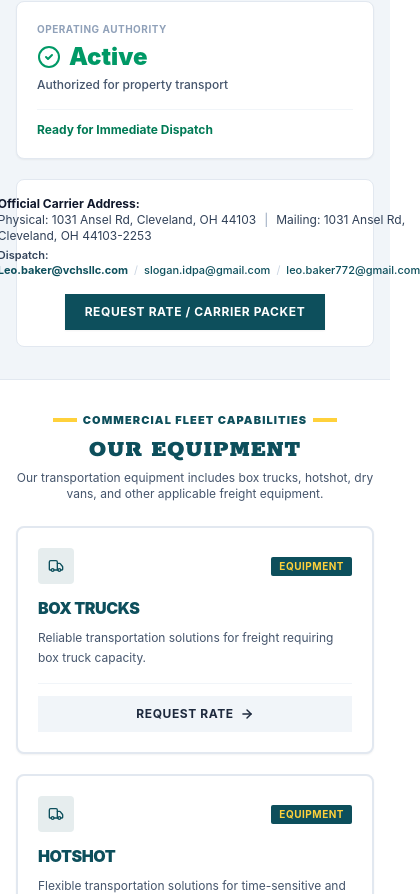
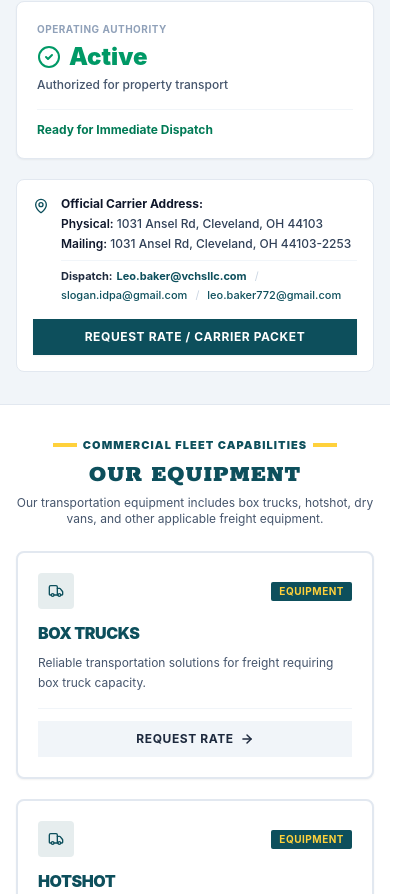
Before and after one commit to aimadil2222-alt/carrier-, a React (Vite) app: page / in a window 390 px wide. Shown: the part 1411-2305 px from the top of the page, 420 px wide, since content can reach past the window. Built offline with nearby package versions, Linux system fonts and the light colour scheme.

Commit message:
fix: improve responsive layout and text wrapping
Adjusted grid structures and added overflow handling to prevent layout breakage on mobile devices. Added break-words utilities to ensure long company names and addresses wrap correctly.

```diff
--- a/src/components/AboutUs.tsx
+++ b/src/components/AboutUs.tsx
@@ -34,11 +34,11 @@ export const AboutUs: React.FC = () => {
 
           {/* Written Information Cards */}
           <div className="grid grid-cols-1 sm:grid-cols-3 gap-3.5 pt-3">
-            <div className="p-4 bg-slate-50 rounded border border-slate-200 text-xs">
+            <div className="p-4 bg-slate-50 rounded border border-slate-200 text-xs min-w-0">
               <span className="font-bold text-[#0D4F5C] uppercase text-[10px] block mb-1">
                 Headquarters
               </span>
-              <span className="text-slate-700 font-medium">{COMPANY_INFO.physicalAddress.full}</span>
+              <span className="text-slate-700 font-medium break-words block">{COMPANY_INFO.physicalAddress.full}</span>
             </div>
 
             <div className="p-4 bg-slate-50 rounded border border-slate-200 text-xs">
--- a/src/components/CarrierCredentials.tsx
+++ b/src/components/CarrierCredentials.tsx
@@ -107,28 +107,34 @@ export const CarrierCredentials: React.FC<CarrierCredentialsProps> = ({ onOpenRa
         </div>
 
         {/* Address & Quick Broker Packet Notice */}
-        <div className="mt-5 p-4 sm:p-5 bg-white rounded-lg border border-slate-200 flex flex-col md:flex-row items-center justify-between gap-4">
-          <div className="flex items-start gap-3 text-xs text-slate-700">
+        <div className="mt-5 p-4 sm:p-5 bg-white rounded-lg border border-slate-200 flex flex-col md:flex-row items-start md:items-center justify-between gap-4 w-full min-w-0 overflow-hidden">
+          <div className="flex items-start gap-3 text-xs text-slate-700 w-full md:w-auto min-w-0">
             <MapPin className="w-4 h-4 text-[#0D4F5C] shrink-0 mt-0.5" />
-            <div>
-              <span className="font-bold text-slate-900 block text-xs">Official Carrier Address:</span>
-              <span>Physical: {COMPANY_INFO.physicalAddress.full}</span>
-              <span className="text-slate-400 mx-2">|</span>
-              <span>Mailing: {COMPANY_INFO.mailingAddress.full}</span>
-              <div className="mt-1 text-[11px] text-slate-500">
-                <span className="font-semibold text-slate-700">Dispatch:</span>{' '}
-                <a href={`mailto:${COMPANY_INFO.email}`} className="text-[#0D4F5C] hover:underline font-bold">{COMPANY_INFO.email}</a>
-                <span className="mx-1.5 text-slate-300">/</span>
-                <a href={`mailto:${COMPANY_INFO.secondaryEmail}`} className="text-[#0D4F5C] hover:underline font-medium">{COMPANY_INFO.secondaryEmail}</a>
-                <span className="mx-1.5 text-slate-300">/</span>
-                <a href={`mailto:${COMPANY_INFO.tertiaryEmail}`} className="text-[#0D4F5C] hover:underline font-medium">{COMPANY_INFO.tertiaryEmail}</a>
+            <div className="min-w-0 flex-1">
+              <span className="font-bold text-slate-900 block text-xs mb-1">Official Carrier Address:</span>
+              <div className="flex flex-col sm:flex-row sm:items-center gap-1 sm:gap-2 text-slate-700 font-medium text-xs">
+                <span className="break-words">
+                  <strong className="text-slate-900 font-semibold">Physical:</strong> {COMPANY_INFO.physicalAddress.full}
+                </span>
+                <span className="text-slate-300 hidden sm:inline">|</span>
+                <span className="break-words">
+                  <strong className="text-slate-900 font-semibold">Mailing:</strong> {COMPANY_INFO.mailingAddress.full}
+                </span>
+              </div>
+              <div className="mt-2 pt-2 border-t border-slate-100 flex flex-wrap items-center gap-1 text-[11px] text-slate-600">
+                <span className="font-bold text-slate-800">Dispatch:</span>
+                <a href={`mailto:${COMPANY_INFO.email}`} className="text-[#0D4F5C] hover:underline font-bold break-all">{COMPANY_INFO.email}</a>
+                <span className="text-slate-300 mx-1">/</span>
+                <a href={`mailto:${COMPANY_INFO.secondaryEmail}`} className="text-[#0D4F5C] hover:underline font-medium break-all">{COMPANY_INFO.secondaryEmail}</a>
+                <span className="text-slate-300 mx-1">/</span>
+                <a href={`mailto:${COMPANY_INFO.tertiaryEmail}`} className="text-[#0D4F5C] hover:underline font-medium break-all">{COMPANY_INFO.tertiaryEmail}</a>
               </div>
             </div>
           </div>
 
           <button
             onClick={onOpenRateModal}
-            className="bg-[#0D4F5C] hover:bg-[#155D69] text-white font-bold text-xs uppercase tracking-wider px-5 py-2.5 rounded-none whitespace-nowrap shadow-xs transition-colors cursor-pointer"
+            className="w-full sm:w-auto bg-[#0D4F5C] hover:bg-[#155D69] text-white font-bold text-xs uppercase tracking-wider px-5 py-2.5 rounded-none text-center shadow-xs transition-colors cursor-pointer shrink-0"
           >
             Request Rate / Carrier Packet
           </button>
--- a/src/components/RateModal.tsx
+++ b/src/components/RateModal.tsx
@@ -173,7 +173,7 @@ export const RateModal: React.FC<RateModalProps> = ({ isOpen, onClose, defaultEq
                 </select>
               </div>
 
-              <div className="grid grid-cols-2 gap-3">
+              <div className="grid grid-cols-1 sm:grid-cols-2 gap-3">
                 <div>
                   <label className="block text-[11px] font-bold uppercase text-slate-700 mb-1">
                     Origin *
--- a/src/pages/PrivacyPolicy.tsx
+++ b/src/pages/PrivacyPolicy.tsx
@@ -220,13 +220,13 @@ export const PrivacyPolicy: React.FC<PrivacyPolicyProps> = ({ onNavigateHome, on
               For questions about this Privacy Policy or our handling of personal information, please contact us using the business email address or telephone number published on our official website.
             </p>
 
-            <div className="p-4 bg-slate-50 border border-slate-200 rounded-lg text-xs space-y-2">
-              <div className="font-bold text-slate-900 text-sm">
+            <div className="p-4 bg-slate-50 border border-slate-200 rounded-lg text-xs space-y-2 min-w-0 overflow-hidden">
+              <div className="font-bold text-slate-900 text-sm break-words">
                 {COMPANY_INFO.legalName}
               </div>
-              <div className="text-slate-600 flex items-center gap-2">
-                <MapPin className="w-3.5 h-3.5 text-[#0D4F5C] shrink-0" />
-                <span>{COMPANY_INFO.physicalAddress.full}</span>
+              <div className="text-slate-600 flex items-start gap-2 min-w-0">
+                <MapPin className="w-3.5 h-3.5 text-[#0D4F5C] shrink-0 mt-0.5" />
+                <span className="break-words">{COMPANY_INFO.physicalAddress.full}</span>
               </div>
               <div className="text-slate-600 flex items-center gap-2">
                 <Phone className="w-3.5 h-3.5 text-[#0D4F5C] shrink-0" />
--- a/src/pages/SmsTerms.tsx
+++ b/src/pages/SmsTerms.tsx
@@ -229,13 +229,13 @@ export const SmsTerms: React.FC<SmsTermsProps> = ({ onNavigateHome, onNavigateTo
               For questions about our SMS program or these Terms & Conditions, please contact us through the business email address or telephone number listed on our official website.
             </p>
 
-            <div className="p-4 bg-slate-50 border border-slate-200 rounded-lg text-xs space-y-2">
-              <div className="font-bold text-slate-900 text-sm">
+            <div className="p-4 bg-slate-50 border border-slate-200 rounded-lg text-xs space-y-2 min-w-0 overflow-hidden">
+              <div className="font-bold text-slate-900 text-sm break-words">
                 {COMPANY_INFO.legalName}
               </div>
-              <div className="text-slate-600 flex items-center gap-2">
-                <MapPin className="w-3.5 h-3.5 text-[#0D4F5C] shrink-0" />
-                <span>{COMPANY_INFO.physicalAddress.full}</span>
+              <div className="text-slate-600 flex items-start gap-2 min-w-0">
+                <MapPin className="w-3.5 h-3.5 text-[#0D4F5C] shrink-0 mt-0.5" />
+                <span className="break-words">{COMPANY_INFO.physicalAddress.full}</span>
               </div>
               <div className="text-slate-600 flex items-center gap-2">
                 <Phone className="w-3.5 h-3.5 text-[#0D4F5C] shrink-0" />
```
Also changed, not shown: src/components/Contact.tsx (+21 -21 lines).
